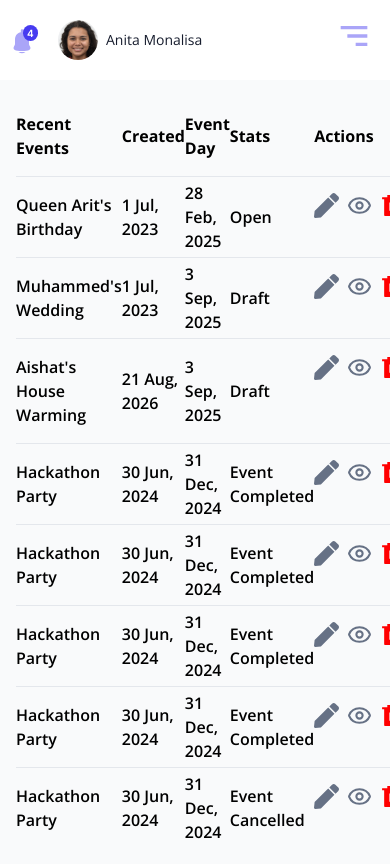
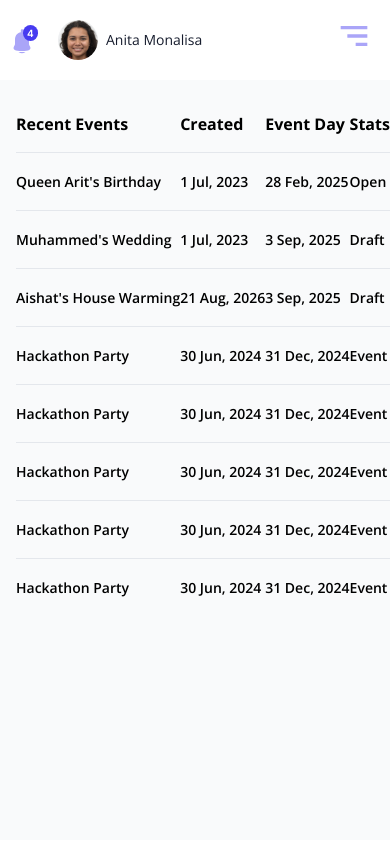
Before and after one commit to Areebah-snow/adch-group-5, a React (Vite) app: page /allevents in a window 390 px wide. Built offline with nearby package versions, Linux system fonts and the light colour scheme; no server answers.

Commit message:
responsiveness

```diff
--- a/src/Components/CalendarComponent.jsx
+++ b/src/Components/CalendarComponent.jsx
@@ -3,7 +3,7 @@ import Calendar from 'react-calendar';
 import 'react-calendar/dist/Calendar.css';
 
 const events = [
-  { date: '2024-04-25', time: '12:00pm - 3:00pm', name:'Dr. Ernest McKelvin (Intro Party)', description: 'University of Ibadan, International Conference Center, Ibadan, Nigeria' },
+  { date: '2024-04-26', time: '12:00pm - 3:00pm', name:'Dr. Ernest McKelvin (Intro Party)', description: 'University of Ibadan, International Conference Center, Ibadan, Nigeria' },
   { date: '2024-04-30', time: '11:55pm', name:'Hackthon', description: 'Project deadline' },
 ];
 
--- a/src/Pages/Dashboard/AllEvents.jsx
+++ b/src/Pages/Dashboard/AllEvents.jsx
@@ -14,8 +14,8 @@ const AllEvents = () => {
       <div>
         <div className="lg:ml-[17%]">
           <Nav />
-          <div className="bg-[#F9FAFB] min-h-[90vh] cmx-10 p-4">
-            <table className="text-left" width="100%">
+          <div className="bg-[#F9FAFB] min-h-[90vh] overflow-x-auto p-4">
+            <table className="text-left w-full whitespace-nowrap">
               <thead>
                 <tr>
                   <th className="py-2">Recent Events</th>
@@ -26,7 +26,7 @@ const AllEvents = () => {
                 </tr>
               </thead>
               <tbody className="">
-                <tr className="border-t-[1px] border-[#E4E7EC] font-semibold">
+                <tr className="border-t-[1px] border-[#E4E7EC] font-semibold text-sm lg:text-base">
                   <td className="py-4">Queen Arit's Birthday</td>
                   <td>1 Jul, 2023</td>
                   <td>28 Feb, 2025</td>
@@ -37,7 +37,7 @@ const AllEvents = () => {
                     <RiDeleteBin6Fill size={25} color="red" role="button" />
                   </td>
                 </tr>
-                <tr className="border-t-[1px] border-[#E4E7EC] font-semibold">
+                <tr className="border-t-[1px] border-[#E4E7EC] font-semibold text-sm lg:text-base">
                   <td className="py-4">Muhammed's Wedding</td>
                   <td>1 Jul, 2023</td>
                   <td>3 Sep, 2025</td>
@@ -48,7 +48,7 @@ const AllEvents = () => {
                     <RiDeleteBin6Fill size={25} color="red" role="button" />
                   </td>
                 </tr>
-                <tr className="border-t-[1px] border-[#E4E7EC] font-semibold">
+                <tr className="border-t-[1px] border-[#E4E7EC] font-semibold text-sm lg:text-base">
                   <td className="py-4">Aishat's House Warming</td>
                   <td>21 Aug, 2026</td>
                   <td>3 Sep, 2025</td>
@@ -59,7 +59,7 @@ const AllEvents = () => {
                     <RiDeleteBin6Fill size={25} color="red" role="button" />
                   </td>
                 </tr>
-                <tr className="border-t-[1px] border-[#E4E7EC] font-semibold">
+                <tr className="border-t-[1px] border-[#E4E7EC] font-semibold text-sm lg:text-base">
                   <td className="py-4">Hackathon Party</td>
                   <td>30 Jun, 2024</td>
                   <td>31 Dec, 2024</td>
@@ -70,7 +70,7 @@ const AllEvents = () => {
                     <RiDeleteBin6Fill size={25} color="red" role="button" />
                   </td>
                 </tr>
-                <tr className="border-t-[1px] border-[#E4E7EC] font-semibold">
+                <tr className="border-t-[1px] border-[#E4E7EC] font-semibold text-sm lg:text-base">
                   <td className="py-4">Hackathon Party</td>
                   <td>30 Jun, 2024</td>
                   <td>31 Dec, 2024</td>
@@ -81,7 +81,7 @@ const AllEvents = () => {
                     <RiDeleteBin6Fill size={25} color="red" role="button" />
                   </td>
                 </tr>
-                <tr className="border-t-[1px] border-[#E4E7EC] font-semibold">
+                <tr className="border-t-[1px] border-[#E4E7EC] font-semibold text-sm lg:text-base">
                   <td className="py-4">Hackathon Party</td>
                   <td>30 Jun, 2024</td>
                   <td>31 Dec, 2024</td>
@@ -92,7 +92,7 @@ const AllEvents = () => {
                     <RiDeleteBin6Fill size={25} color="red" role="button" />
                   </td>
                 </tr>
-                <tr className="border-t-[1px] border-[#E4E7EC] font-semibold">
+                <tr className="border-t-[1px] border-[#E4E7EC] font-semibold text-sm lg:text-base">
                   <td className="py-4">Hackathon Party</td>
                   <td>30 Jun, 2024</td>
                   <td>31 Dec, 2024</td>
@@ -103,7 +103,7 @@ const AllEvents = () => {
                     <RiDeleteBin6Fill size={25} color="red" role="button" />
                   </td>
                 </tr>
-                <tr className="border-t-[1px] border-[#E4E7EC] font-semibold">
+                <tr className="border-t-[1px] border-[#E4E7EC] font-semibold text-sm lg:text-base">
                   <td className="py-4">Hackathon Party</td>
                   <td>30 Jun, 2024</td>
                   <td>31 Dec, 2024</td>
--- a/src/Pages/Dashboard/Dashboard.jsx
+++ b/src/Pages/Dashboard/Dashboard.jsx
@@ -94,7 +94,7 @@ const Dashboard = () => {
                   <h1 className="text-dark font-semibold text-lg mt-5 over">
                     Created Events
                   </h1>
-                  <EventTable size={20} />
+                  <EventTable />
                 </div>
               </div>
 
--- a/src/Pages/Dashboard/Rsvp.jsx
+++ b/src/Pages/Dashboard/Rsvp.jsx
@@ -39,7 +39,7 @@ const Rsvp = () => {
       <div className="lg:ml-[17%]">
         <>
           <Nav />
-          <div className="bg-[#F9FAFB] p-10 min-h-[90vh]">
+          <div className="bg-[#F9FAFB] p-5 lg:p-10 min-h-[90vh]">
             <div className="flex justify-between items-center">
               <h1 className="text-[28px] font-[600]">RSVP's</h1>
               <Link to="/createevent">
@@ -53,11 +53,11 @@ const Rsvp = () => {
               {events.map((rsvp) => {
                 return (
                   <div
-                    className="rounded-xl w-[236px]"
+                    className="rounded-xl w-full lg:w-[236px]"
                     style={{ backgroundColor: rsvp.BackgroundColor }}
                     key={rsvp.id}
                   >
-                    <h3 className="font-bold p-5 text-[2rem]">{rsvp.title}</h3>
+                    <h3 className="font-bold p-5 text-base lg:text-[2rem]">{rsvp.title}</h3>
                     <p className="px-5 pb-12 text-[#1D2739] font-semibold">
                       {rsvp.details}
                     </p>
@@ -65,11 +65,11 @@ const Rsvp = () => {
                 );
               })}
             </div>
-            <div>
-              <h1 className="py-10 font-[600] text-[18px]">
+            <div className="mt-8 overflow-x-auto">
+              <h1 className=" font-[600] text-[18px]">
                 Queen Arit's Birthday RSVP list
               </h1>
-              <table className="text-left" width="100%">
+              <table className="text-center lg:text-left w-full whitespace-nowrap">
                 <thead>
                   <tr>
                     <th className="py-2">Name</th>
@@ -78,7 +78,7 @@ const Rsvp = () => {
                   </tr>
                 </thead>
                 <tbody className="">
-                  <tr className="border-t-[1px] border-[#E4E7EC] font-semibold">
+                  <tr className="border-t-[1px] border-[#E4E7EC] font-semibold text-sm lg:text-base">
                     <td className="py-4">Muhammed M.</td>
                     <td>muhammed@yahoo.com</td>
                     <td>Yes</td>
```
